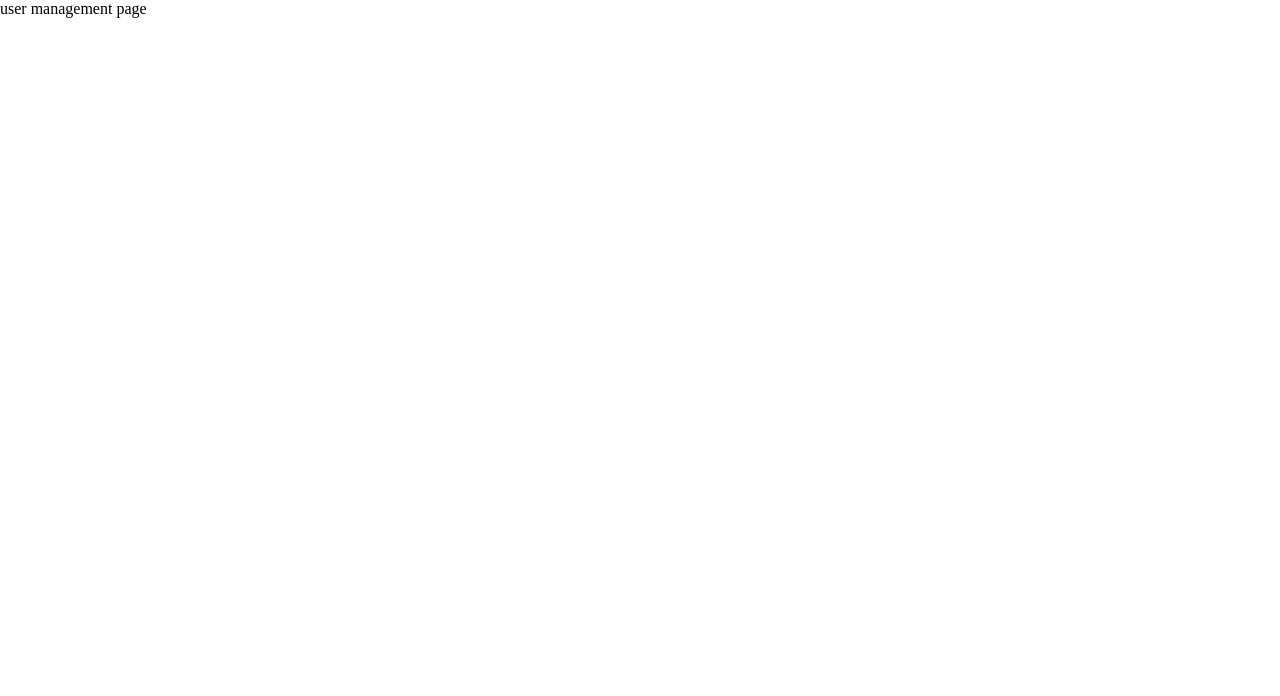
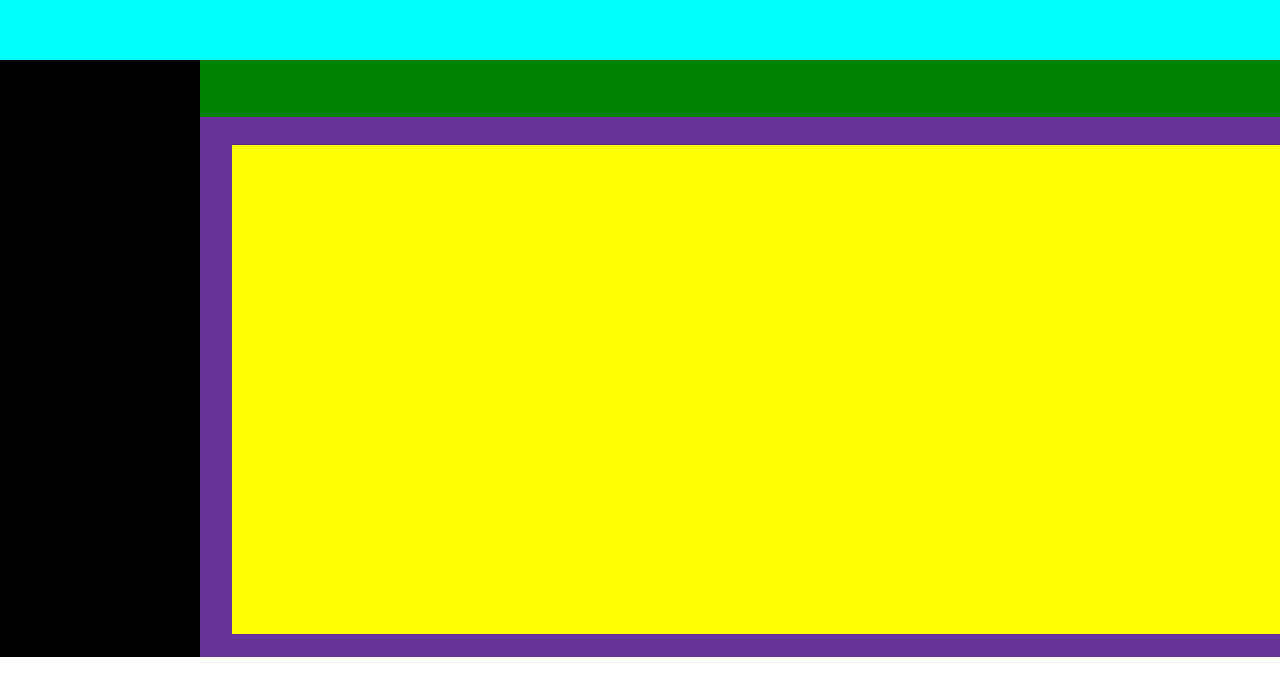
Before and after one commit to ivtlintern2022/Employee_Management, a React (Create React App) app: page / in a window 1280 px wide. Shown: the top 696 px of the page. Built offline with nearby package versions, Linux system fonts and the light colour scheme.

Commit message:
initial commit 3

```diff
--- a/src/App.js
+++ b/src/App.js
@@ -1,9 +1,18 @@
+import Topbar from "./components/topbar/Topbar";
+import Header from "./components/header/Header";
+import Sidebar from "./components/sidebar/Sidebar";
+import Overallview from "./components/overallview/Overallview";
+import Listview from "./components/listview/Listview";
 
 
 function App() {
   return (
     <div className="App">
-     user management page
+     <Topbar/>
+     <Sidebar/>
+     <Header/>
+     <Overallview/>
+     <Listview/>
     </div>
   );
 }
```
